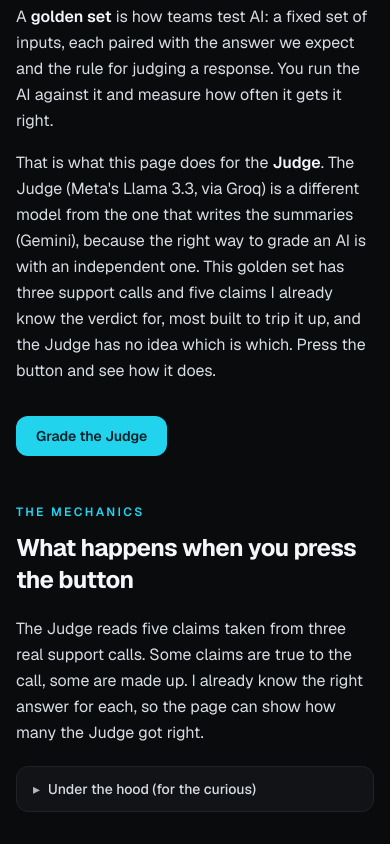
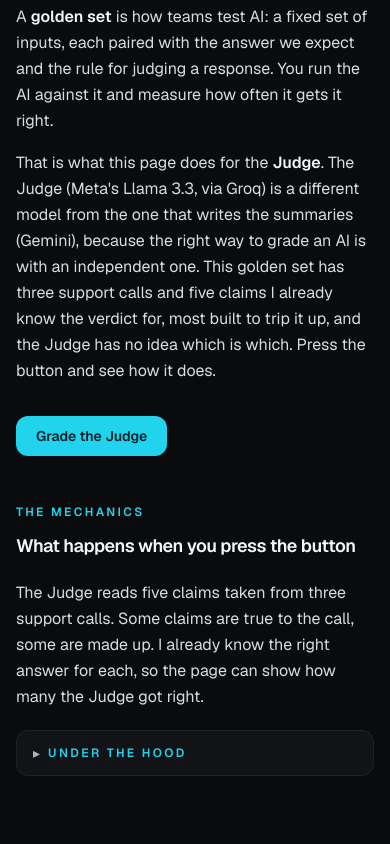
Before and after one commit to loydemma/GroundTruthAI, a Next.js app: page /golden in a window 390 px wide. Shown: the part 374-1218 px from the top of the page. After the commit the page ends 1182 px from the top, so only its background shows below. Built offline with nearby package versions, Linux system fonts and the light colour scheme.

Commit message:
Refine golden mechanics copy and styling
Drop 'real' from the summary, shrink the secondary heading, restyle the
'Under the hood' label as a cyan eyebrow with body text matching the
page, and expand the bullet on precision, recall, and how F1 works.

```diff
--- a/src/app/golden/page.tsx
+++ b/src/app/golden/page.tsx
@@ -104,17 +104,23 @@ export default function GoldenPage() {
         <p className="text-xs font-semibold uppercase tracking-[0.2em] text-[var(--color-accent)]">
           The mechanics
         </p>
-        <h2 className="mt-3 text-2xl font-bold tracking-tight sm:text-3xl">
+        <h2 className="mt-3 text-lg font-semibold tracking-tight sm:text-xl">
           What happens when you press the button
         </h2>
         <p className="mt-5 max-w-2xl text-base leading-relaxed text-[var(--color-fg-muted)] sm:text-lg">
-          The Judge reads five claims taken from three real support calls. Some claims are true to the
+          The Judge reads five claims taken from three support calls. Some claims are true to the
           call, some are made up. I already know the right answer for each, so the page can show how
           many the Judge got right.
         </p>
         <div className="mt-5 max-w-2xl">
-          <Collapsible summary="Under the hood (for the curious)">
-            <ol className="space-y-3 text-sm leading-relaxed text-[var(--color-fg-muted)]">
+          <Collapsible
+            summary={
+              <span className="text-xs font-semibold uppercase tracking-[0.2em] text-[var(--color-accent)]">
+                Under the hood
+              </span>
+            }
+          >
+            <ol className="space-y-3 text-base leading-relaxed text-[var(--color-fg-muted)] sm:text-lg">
               <li>
                 <span className="font-semibold text-[var(--color-fg)]">1. Every click starts
                 fresh.</span> The request is force-dynamic with no caching, so each press re-runs the
@@ -139,7 +145,12 @@ export default function GoldenPage() {
               <li>
                 <span className="font-semibold text-[var(--color-fg)]">5. Compare and score.</span> A
                 scoring function checks each verdict against the hidden right answer and tallies how
-                many of the 5 it got right, plus precision, recall, and F1.
+                many of the 5 it got right, plus precision, recall, and F1. Precision is how often the
+                Judge is right when it flags a claim as made-up. Recall is how many of the made-up
+                claims it actually caught. F1 combines the two into one number, but not by averaging:
+                it uses the harmonic mean, which stays low unless both are high. So the Judge cannot
+                score well by being cautious in one way and sloppy in the other. It has to get both
+                right.
               </li>
             </ol>
           </Collapsible>
```
